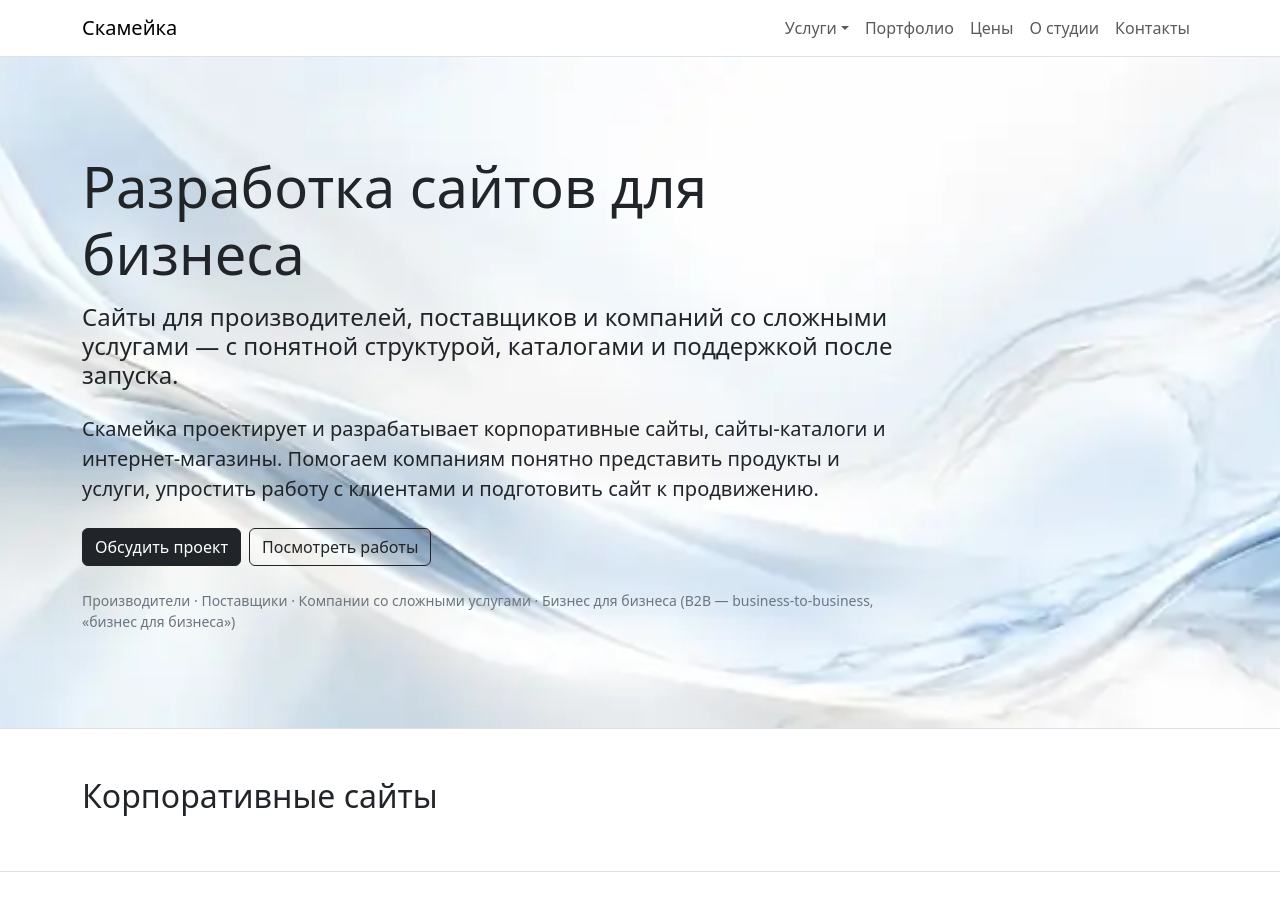
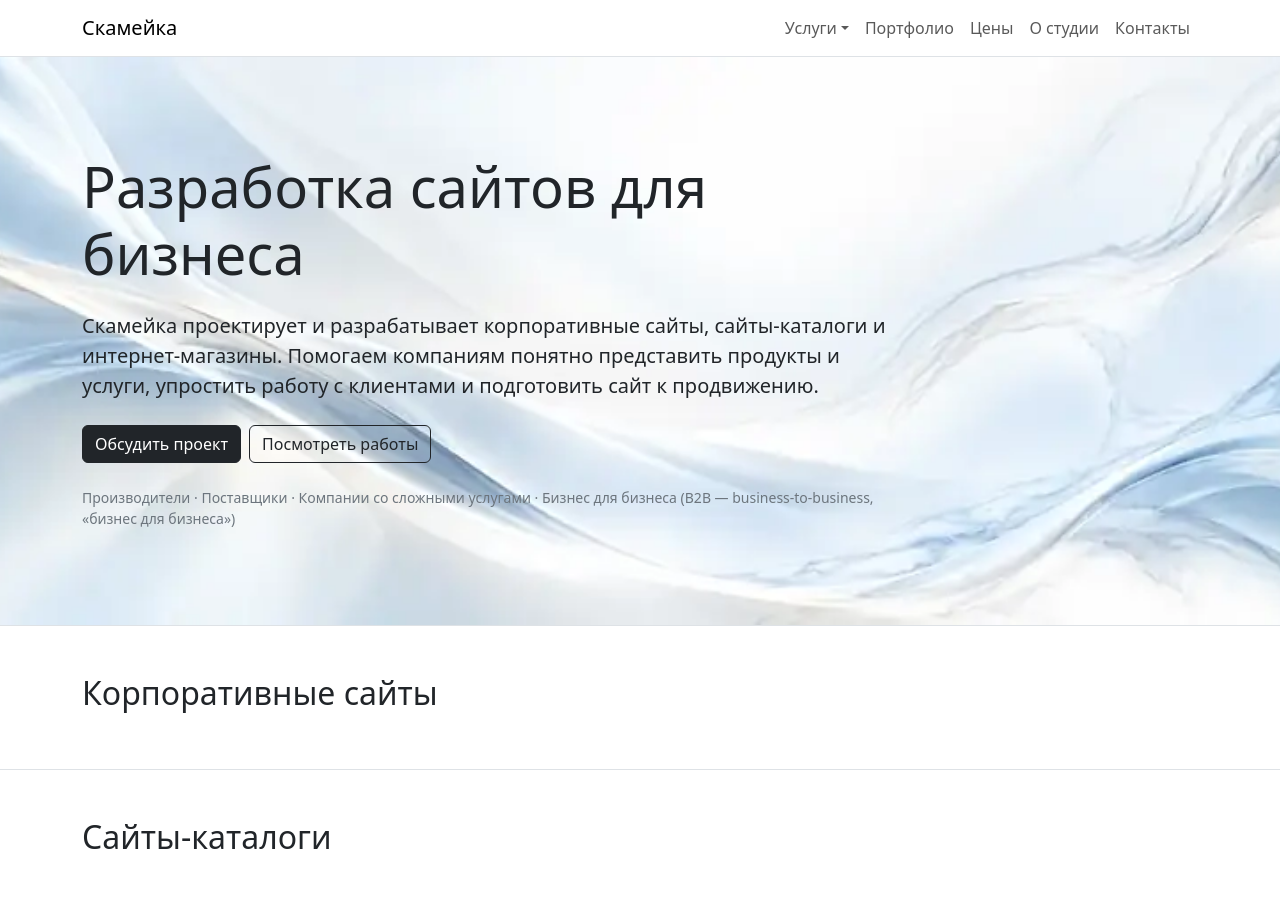
Before and after one commit to Pavel969188/studua, a Jekyll site: the page built from index.html, in a window 1280 px wide and 900 px high. Built offline with Jekyll 4.4.1, drawn with Linux system fonts in a browser that asks for light colours.

```diff
--- a/index.html
+++ b/index.html
@@ -2,7 +2,12 @@
 layout: home
 title: "Разработка и создание сайтов для бизнеса — Скамейка"
 h1: "Разработка сайтов для бизнеса"
-hero_usp: "Сайты для производителей, поставщиков и компаний со сложными услугами — с понятной структурой, каталогами и поддержкой после запуска."
+hero_points:
+  - "Сайты, которые снимают с вас рутину."
+  - "Сайты, которые сразу готовы к продвижению."
+  - "Мы присматриваем за сайтом, пока вы занимаетесь бизнесом."
+  - "Тексты для сайта пишем мы."
+  - "Делаем сайты с учётом требований законодательства РФ."
 lead: "Скамейка проектирует и разрабатывает корпоративные сайты, сайты-каталоги и интернет-магазины. Помогаем компаниям понятно представить продукты и услуги, упростить работу с клиентами и подготовить сайт к продвижению."
 hero_primary_label: "Обсудить проект"
 hero_primary_url: "/kontakty/"
```
